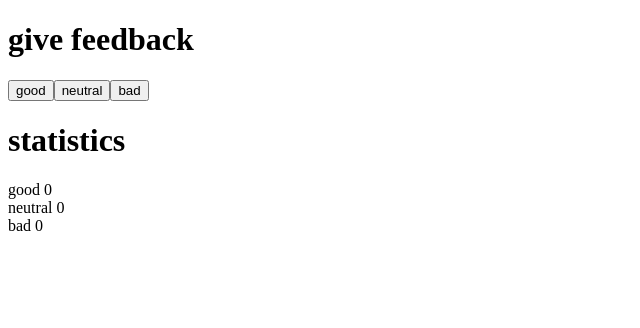
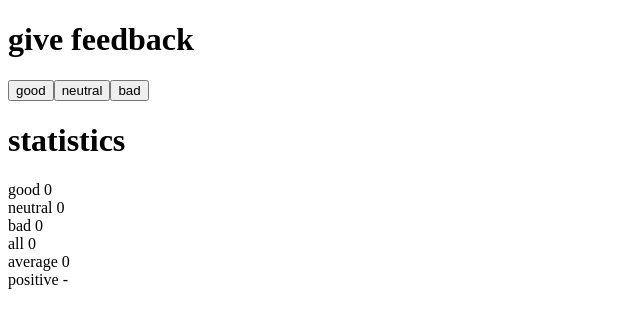
Before and after one commit to joanojan/ReactJS_fullstack, a React (Vite) app in the folder part1/unicafe/: page / in a window 1280 px wide. Shown: the top 328 px of the page, without its empty margins (0-640 px from the left). Built offline with nearby package versions, Linux system fonts and the light colour scheme.

Commit message:
unicafe step 2

```diff
--- a/part1/unicafe/src/App.jsx
+++ b/part1/unicafe/src/App.jsx
@@ -9,13 +9,19 @@ const Button = ({ onClick, text }) => (
 )
 
 const Statistics = ({ good, neutral, bad, text }) => {
+    const all = good + bad + neutral
+    const avg = all / 3
+    const positive = (good / all) * 100
     return (
         <div>
             <h1>{text}</h1>
             <p>
                 good {good}<br />
                 neutral {neutral}<br />
-                bad {bad}
+                bad {bad}<br />
+                all {all}<br />
+                average {avg}<br />
+                positive {positive ? `${positive}%` : "-"}<br />
             </p>
         </div>
     )
```
